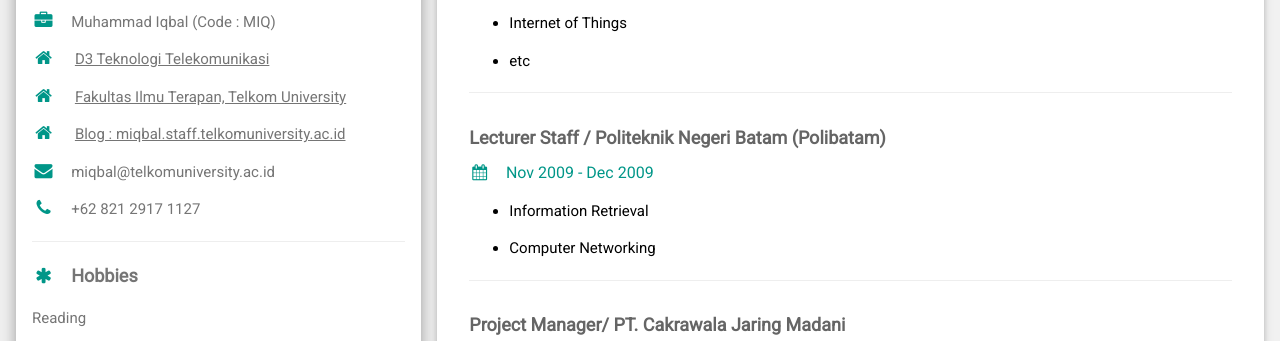
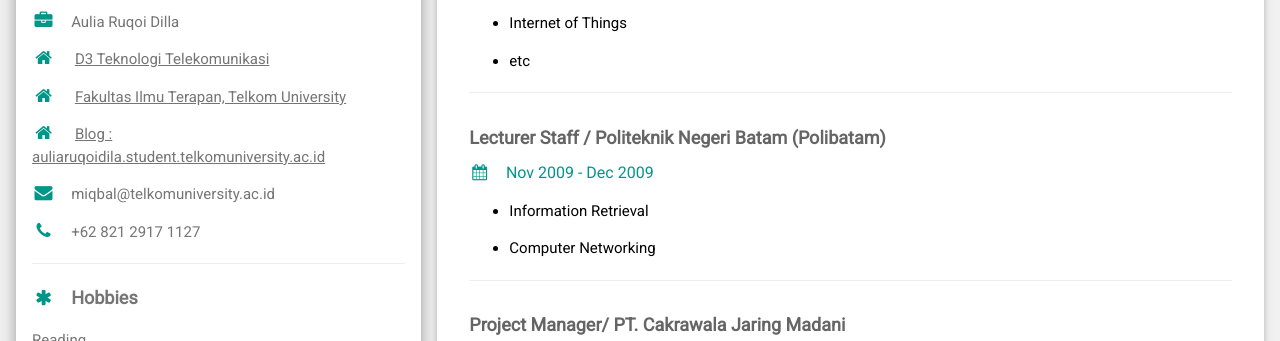
Before and after one commit to AuliaRuqoiDilla/Aulia, a plain HTML site: page index.html in a window 1280 px wide. Shown: the part 401-742 px from the top of the page. Drawn offline with nearby package versions, Linux system fonts and the light colour scheme.

Commit message:
Update index.html

```diff
--- a/index.html
+++ b/index.html
@@ -33,10 +33,10 @@
               </div>
             </div>
             <div class="w3-container">
-              <p><i class="fa fa-briefcase fa-fw w3-margin-right w3-large w3-text-teal"></i>Muhammad Iqbal (Code : MIQ)</p>
+              <p><i class="fa fa-briefcase fa-fw w3-margin-right w3-large w3-text-teal"></i>Aulia Ruqoi Dilla</p>
               <p><i class="fa fa-home fa-fw w3-margin-right w3-large w3-text-teal"></i> <a href="https://dte.telkomuniversity.ac.id/" target="_blank">D3 Teknologi Telekomunikasi </a></p>
               <p><i class="fa fa-home fa-fw w3-margin-right w3-large w3-text-teal"></i> <a href="https://www.telkomuniversity.ac.id/" target="_blank">Fakultas Ilmu Terapan, Telkom University</a></p>
-              <p><i class="fa fa-home fa-fw w3-margin-right w3-large w3-text-teal"></i> <a href="https://miqbal.staff.telkomuniversity.ac.id/" target="_blank">Blog : miqbal.staff.telkomuniversity.ac.id</a></p>
+              <p><i class="fa fa-home fa-fw w3-margin-right w3-large w3-text-teal"></i> <a href="https://miqbal.staff.telkomuniversity.ac.id/" target="_blank">Blog : auliaruqoidila.student.telkomuniversity.ac.id</a></p>
               <p><i class="fa fa-envelope fa-fw w3-margin-right w3-large w3-text-teal"></i>miqbal@telkomuniversity.ac.id</p>
               <p><i class="fa fa-phone fa-fw w3-margin-right w3-large w3-text-teal"></i>+62 821 2917 1127</p>
               <hr />
```
